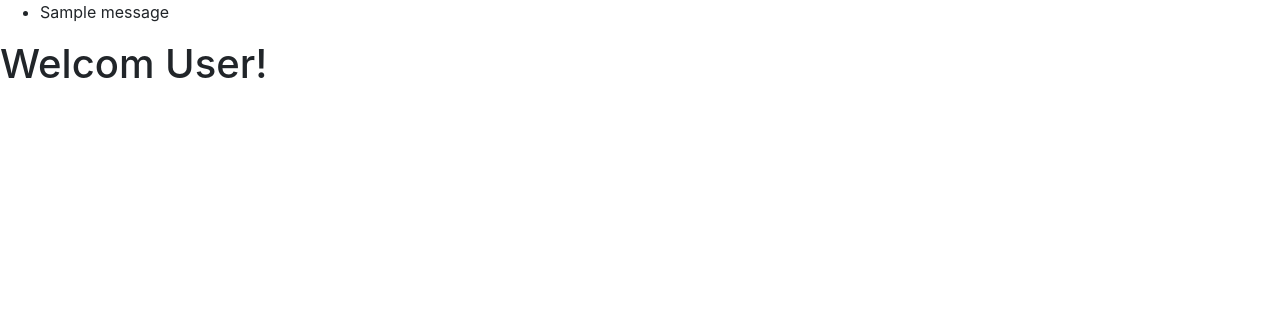
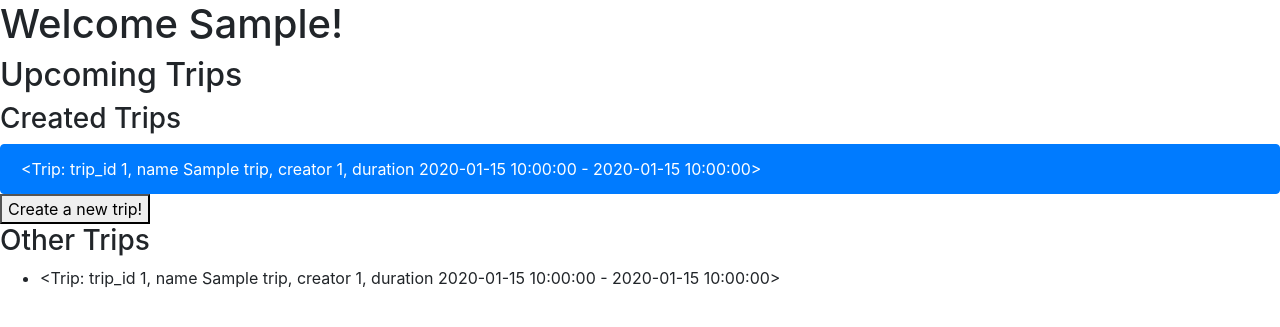
Before and after one commit to takiarochelle/Travel-project, a Flask app: page /profile in a window 1280 px wide. Shown: the top 327 px of the page. Run offline with Flask 2, Linux system fonts and the light colour scheme; the visitor is signed in with stand-in values (Sample User, id 1); tables that the repository leaves empty hold one stand-in row (values such as "Sample post"); one stand-in notice (Sample message) is shown; some libraries are stand-ins or nearby versions.

Commit message:
Added feature to personalize profile page

```diff
--- a/server.py
+++ b/server.py
@@ -11,7 +11,6 @@
 app.config['DEBUG_TB_INTERCEPT_REDIRECTS'] = False
 
 app.config['SECRET_KEY'] = os.environ['SECRET_KEY']
-
 
 @app.route('/')
 def index():
@@ -73,7 +72,6 @@
         return redirect('/register')
 
     else:
-        print(f'THIS IS WHAT IS IN SESSION {session}!!!!!!!!')
         flash('Successfully registered!')
         new_user = User(fname=fname,
                         lname=lname,
@@ -88,12 +86,18 @@
     return redirect(url_for('user_profile'))
 
 
-
 @app.route('/profile')
 def user_profile():
     """Display user's profile page"""
 
-    return render_template('profile.html')
+    # YOUR_API_KEY = os.environ['YOUR_API_KEY']
+    email = session.get('email')
+    user = User.query.filter_by(email=email).first()
+    user_fname = user.fname
+    created_trips = user.created_trips
+    other_trips = user.trips
+
+    return render_template('profile.html', fname=user_fname, created_trips=created_trips, other_trips=other_trips)
 
 
 @app.route('/trip_name_page')
--- a/templates/base.html
+++ b/templates/base.html
@@ -3,19 +3,24 @@
 <head>
     <title>{% block title %}Travl Planr{% endblock %}</title>
     <link rel="stylesheet" href="https://maxcdn.bootstrapcdn.com/bootstrap/4.0.0/css/bootstrap.min.css">
+    <link rel="stylesheet" type="text/css" href="/static/styles.css">
 </head>
 <body>
 
-    {% with messages = get_flashed_messages() %}
-      {% if messages %}
-        <ul class=flashes>
-        {% for message in messages %}
-          <li>{{ message }}</li>
+    {%  block content %}
+
+    <div class="container">
+        {% for message in get_flashed_messages() %}
+        <div class="alert alert-warning">
+            <button type="button" class="close" data-dismiss="alert">&times;</button>
+            {{ message }}
+        </div>
         {% endfor %}
-        </ul>
-      {% endif %}
-    {% endwith %}
 
-    {%  block content %}BODY CONTENT GOES HERE{% endblock %}
+        {% block page_content %}{% endblock %}
+    </div>
+
+    {% endblock %}
+
 </body>
 </html>
--- a/templates/profile.html
+++ b/templates/profile.html
@@ -4,7 +4,41 @@
 
 {% block content %}
 
-<h1>Welcom User!</h1>
+    <h1>Welcome {{ fname }}!</h1>
+
+    <h2>Upcoming Trips</h2>
+    <div class="created-trips">
+        <h3>Created Trips</h3>
+        <div class="list-group">
+            {% for trip in created_trips %}
+                <a href="#" class="list-group-item list-group-item-action active">{{ trip }}</a>
+            {% endfor %}
+        </div>
+        <button class="add-trip">Create a new trip!</button>
+    </div>
+    <div class="other-trips">
+        <h3>Other Trips</h3>
+        <ul>
+            {% for trip in other_trips %}
+                <li>{{ trip }}</li>
+            {% endfor %}
+        </ul>
+    </div>
+
+    <script src="https://code.jquery.com/jquery-3.2.1.min.js"></script>
 
 
+<!--
+<div id="map"></div>
+<script>
+    var map;
+    function initMap() {
+    map = new google.maps.Map(document.getElementById('map'), {
+      center: {lat: -34.397, lng: 150.644},
+      zoom: 8
+    });
+    }
+</script>
+<script src="https://maps.googleapis.com/maps/api/js?key=YOUR_API_KEY&callback=initMap" async defer></script> -->
+
 {% endblock %}
```
Also changed, not shown: templates/index.html (+23 -4 lines).
